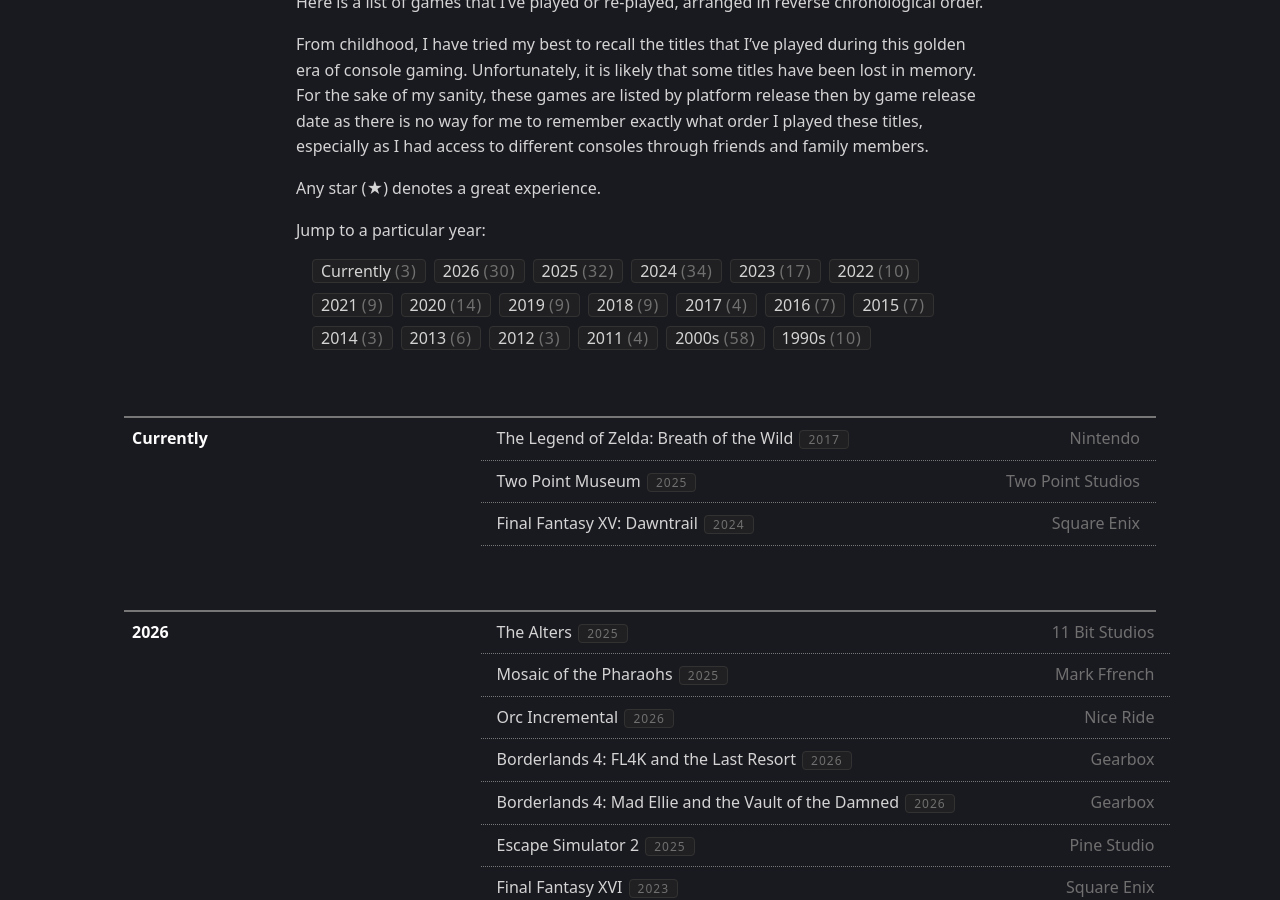
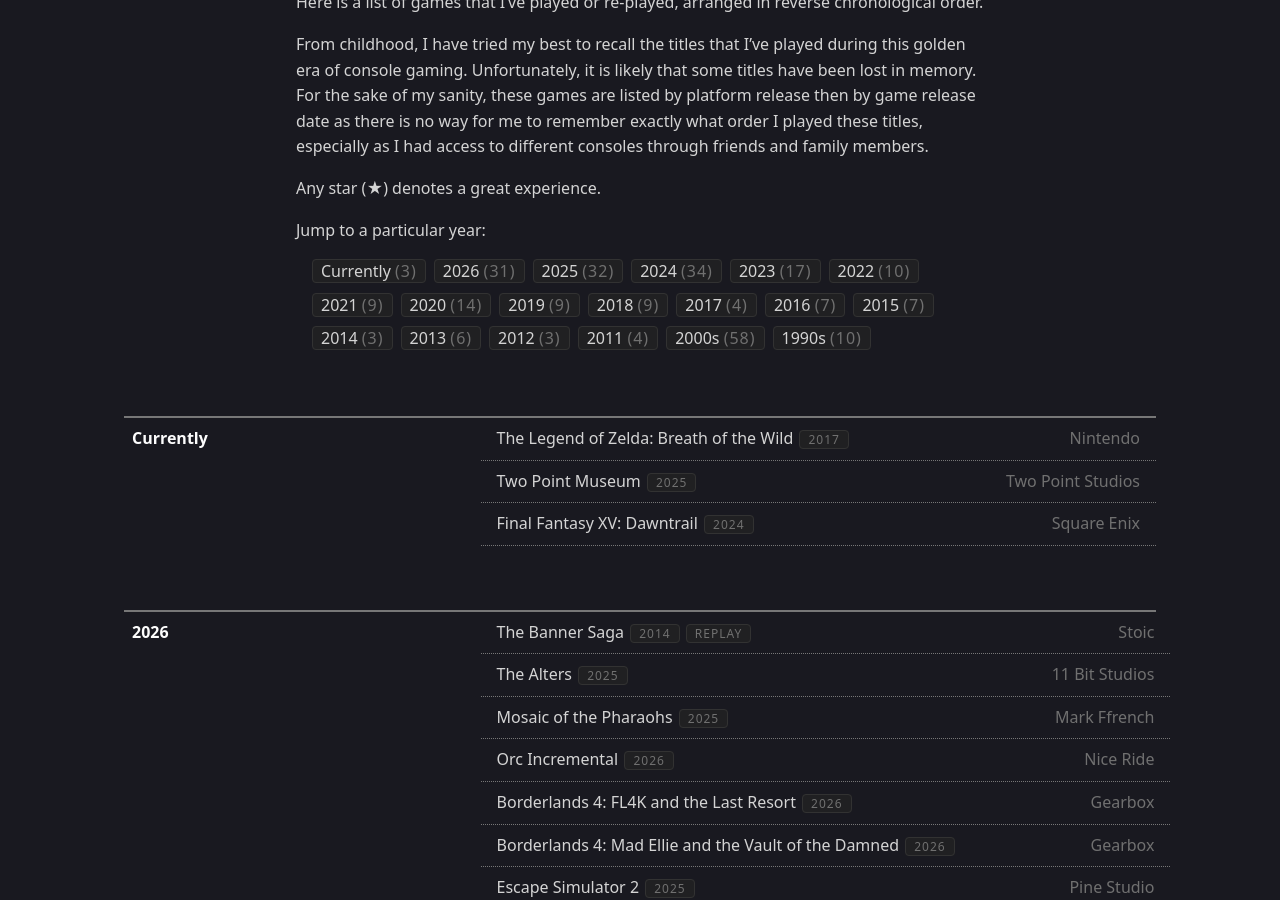
Before and after one commit to KlazHTT/personal-website, a Jekyll site: the page built from pages/gaming.md, in a window 1280 px wide and 900 px high, scrolled down 370 px. Built offline with Jekyll 4.4.1, drawn with Linux system fonts in a browser that asks for light colours.

Commit message:
Update games.yml

```diff
--- a/_data/games.yml
+++ b/_data/games.yml
@@ -14,6 +14,10 @@
       status:
 - year: 2026
   games:
+    - title: The Banner Saga
+      developer: Stoic
+      released: 2014
+      status: Replay
     - title: The Alters
       developer: 11 Bit Studios
       released: 2025
```
